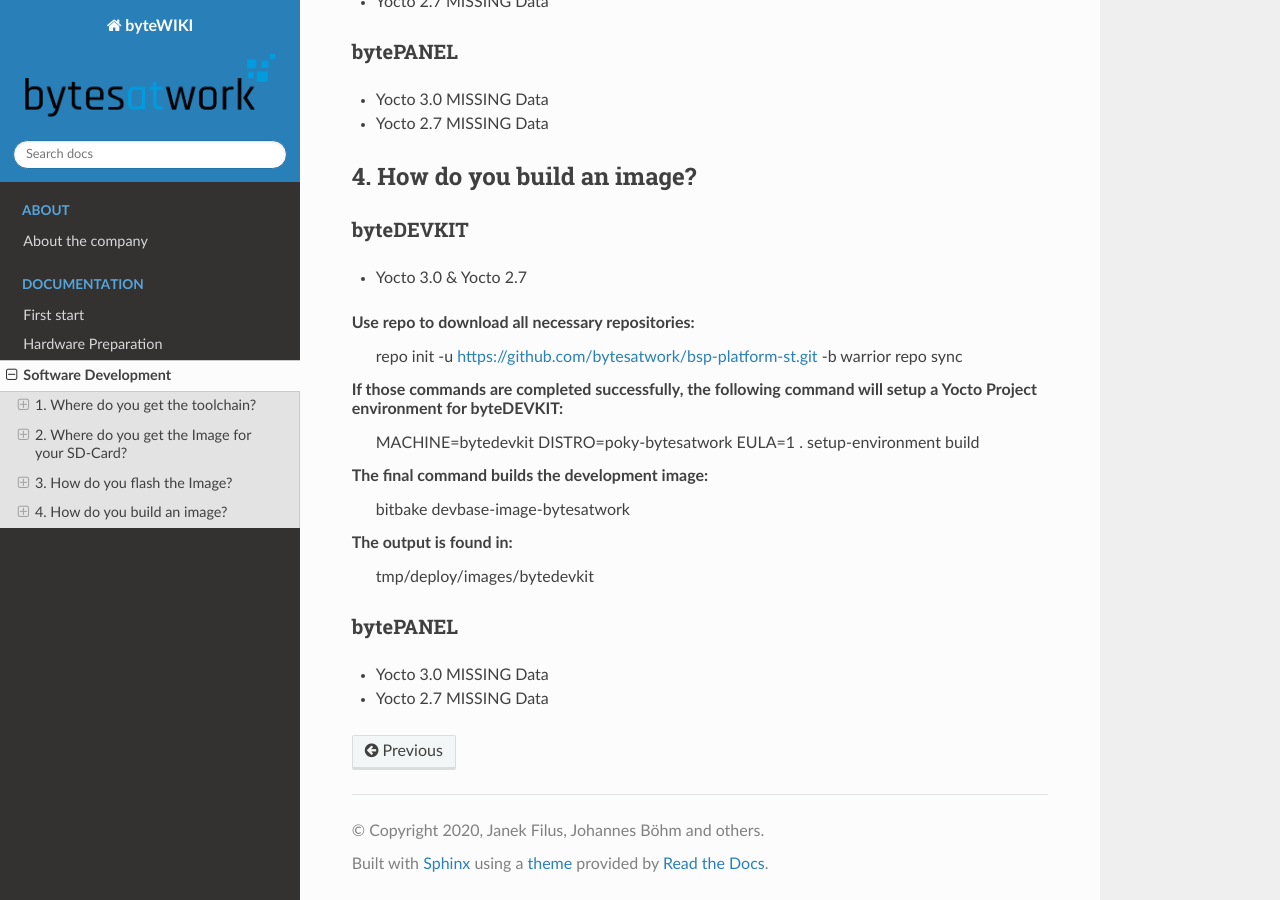
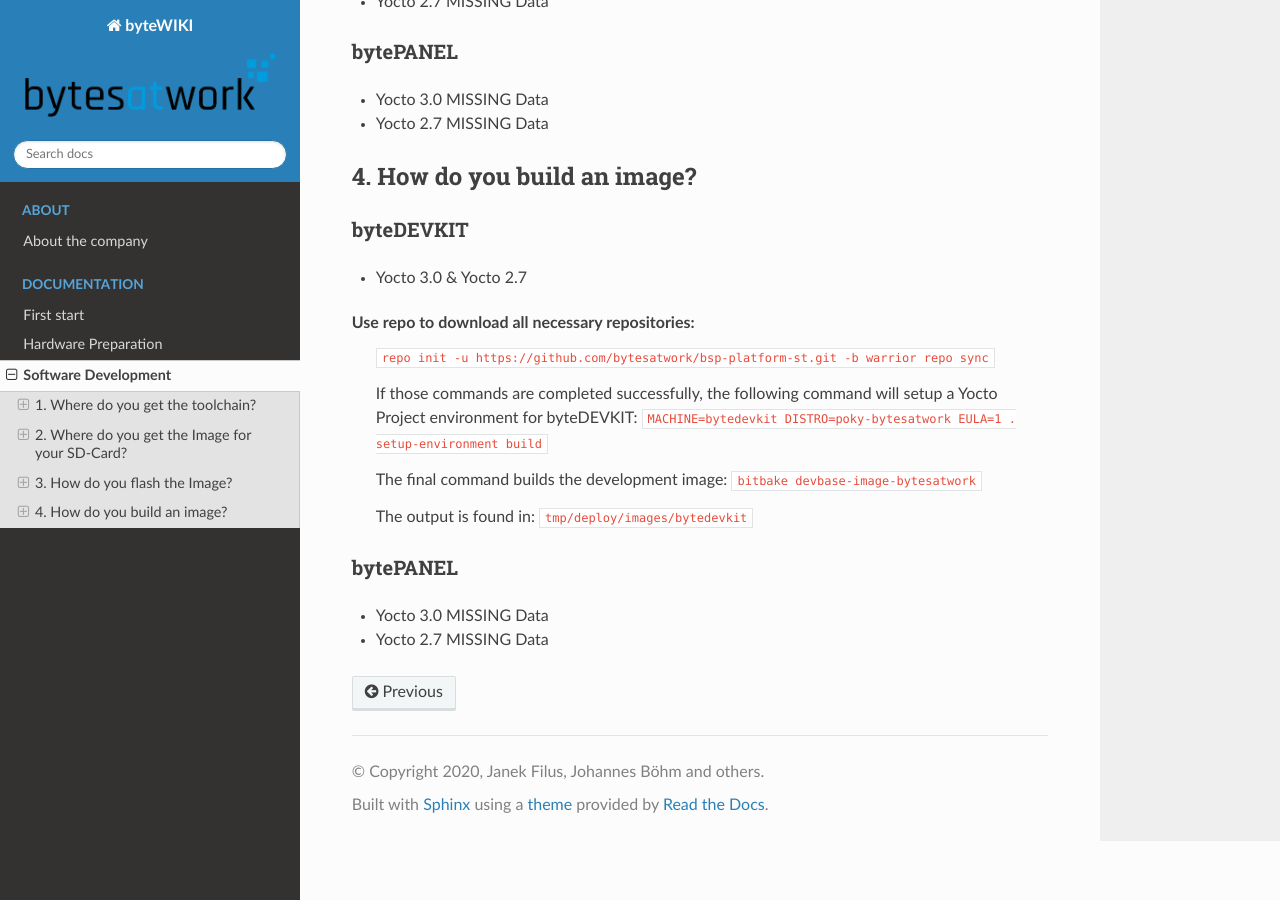
Before and after one commit to jfilus/byteWIKI, a Sphinx documentation site: the page built from docs/source/softwaredevelopment.rst, in a window 1280 px wide and 900 px high, scrolled down 1068 px. Built offline with Sphinx 7.4.7 and the Read the Docs theme 2.0.0, drawn with Linux system fonts in a browser that asks for light colours; pages that are not in the unit, such as notebooks, are missing from menus.

```diff
--- a/docs/source/softwaredevelopment.rst
+++ b/docs/source/softwaredevelopment.rst
@@ -71,13 +71,16 @@ byteDEVKIT
 * Yocto 3.0 & Yocto 2.7
 
 Use repo to download all necessary repositories:
-	repo init -u https://github.com/bytesatwork/bsp-platform-st.git -b warrior repo sync
-If those commands are completed successfully, the following command will setup a Yocto Project environment for byteDEVKIT:
-	MACHINE=bytedevkit DISTRO=poky-bytesatwork EULA=1 . setup-environment build
-The final command builds the development image:
-	bitbake devbase-image-bytesatwork
-The output is found in:
-	tmp/deploy/images/bytedevkit
+   ``repo init -u https://github.com/bytesatwork/bsp-platform-st.git -b warrior repo sync``
+
+   If those commands are completed successfully, the following command
+   will setup a Yocto Project environment for byteDEVKIT:
+   ``MACHINE=bytedevkit DISTRO=poky-bytesatwork EULA=1 . setup-environment build``
+
+   The final command builds the development image:
+   ``bitbake devbase-image-bytesatwork``
+
+   The output is found in: ``tmp/deploy/images/bytedevkit``
 
 
 bytePANEL
```
